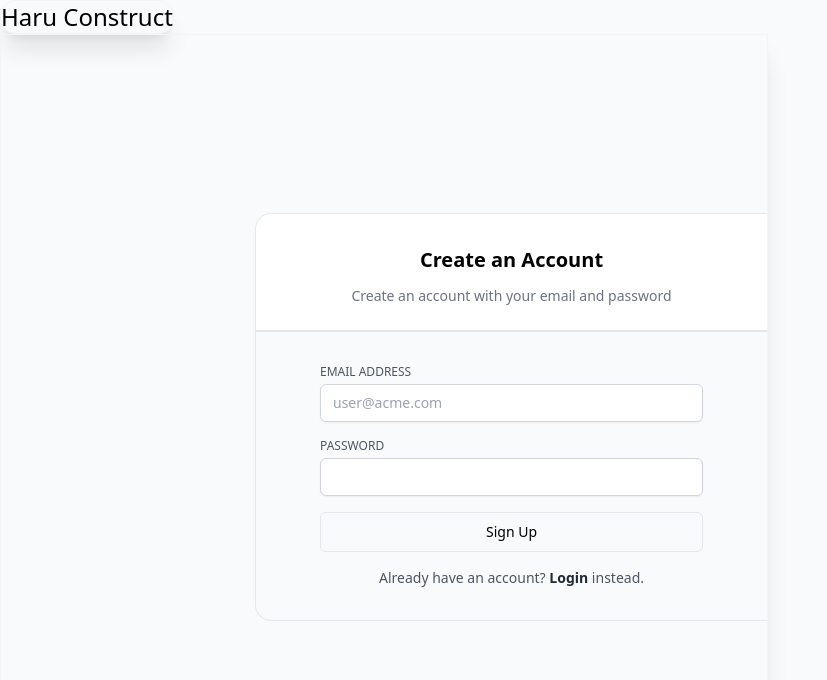
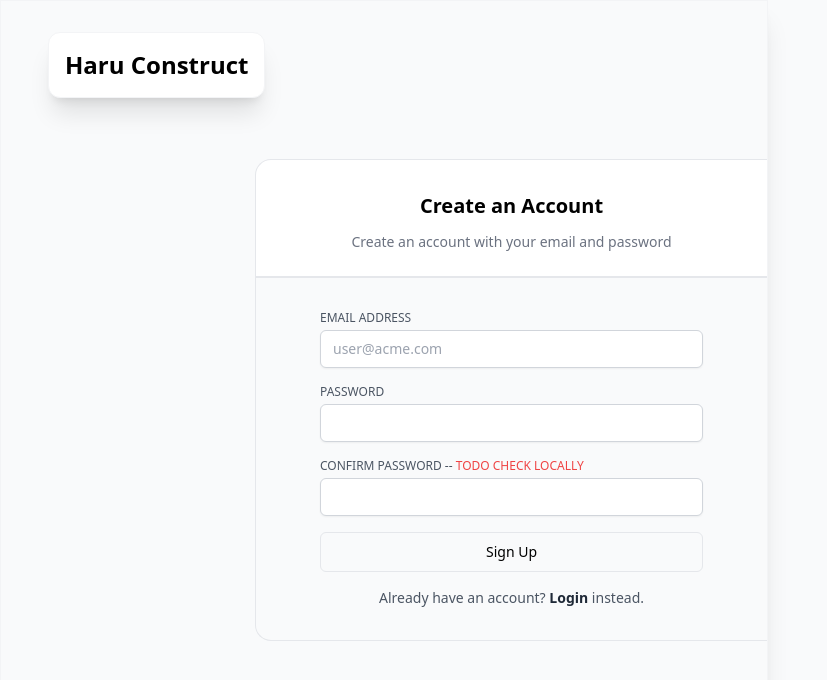
Before and after one commit to patrickchin/haru2-vercel, a Next.js app: page /register in a window 1280 px wide. Shown: the top 680 px of the page, without its empty margins (0-827 px from the left). Built offline with nearby package versions, Linux system fonts and the light colour scheme.

Commit message:
add confirm password input in signup

```diff
--- a/app/auth.config.ts
+++ b/app/auth.config.ts
@@ -14,13 +14,22 @@ export const authConfig = {
       let isOnDashboard = nextUrl.pathname.startsWith('/protected');
 
       if (isOnDashboard) {
-        if (isLoggedIn) return true;
-        return false; // Redirect unauthenticated users to login page
-      } else if (isLoggedIn) {
+         if (isLoggedIn)
+          return true;
+        else
+          return false;
+      }
+
+      if (isLoggedIn)
         return Response.redirect(new URL('/protected', nextUrl));
-      }
 
       return true;
     },
+
+    async redirect({ url, baseUrl }) {
+      // TODO how to specify callbackUrl in signOut function?
+      return baseUrl;
+    },
+
   },
 } satisfies NextAuthConfig;
--- a/app/components/header.jsx
+++ b/app/components/header.tsx
@@ -3,9 +3,9 @@ import Link from 'next/link';
 export default function Header() {
   return (
       <Link href="/">
-        <header className='absolute left-8 top-4 p-4 m-4 bg-gray-100 text-2xl font-bold rounded-2xl border border-gray-100 shadow-xl'>
+        <header className='absolute left-8 top-4 p-4 m-4 bg-white text-2xl font-bold rounded-xl border border-gray-100 shadow-xl'>
             Haru Construct
         </header>
-      </Link>
+       </Link>
   );
 }
--- a/app/submit-button.tsx
+++ b/app/components/submit-button.tsx
@@ -2,7 +2,7 @@
 
 import { useFormStatus } from 'react-dom';
 
-export function SubmitButton({ children }: { children: React.ReactNode }) {
+export function SubmitButton({ children, enabled }: { children: React.ReactNode; enabled?: boolean }) {
   const { pending } = useFormStatus();
 
   return (
--- a/app/form.tsx
+++ b/app/form.tsx
@@ -1,10 +1,12 @@
 export function Form({
   action,
   children,
+  confirmPassword,
   extraStyle,
 }: {
   action: any;
   children: React.ReactNode;
+  confirmPassword?: boolean;
   extraStyle?: string;
 }) {
   return (
@@ -44,6 +46,21 @@ export function Form({
           className="mt-1 block w-full appearance-none rounded-md border border-gray-300 px-3 py-2 placeholder-gray-400 shadow-sm focus:border-black focus:outline-none focus:ring-black text-sm"
         />
       </div>
+      {confirmPassword && (<div>
+        <label
+          htmlFor="confirm password"
+          className="block text-xs text-gray-600 uppercase"
+        >
+          Confirm Password -- <span className="text-red-500">TODO check locally</span>
+        </label>
+        <input
+          id="confirm-password"
+          name="confirm-password"
+          type="password"
+          required
+          className="mt-1 block w-full appearance-none rounded-md border border-gray-300 px-3 py-2 placeholder-gray-400 shadow-sm focus:border-black focus:outline-none focus:ring-black text-sm"
+        />
+      </div>)}
       {children}
     </form>
   );
--- a/app/layout.tsx
+++ b/app/layout.tsx
@@ -2,9 +2,9 @@ import './globals.css';
 
 import { GeistSans } from 'geist/font/sans';
 
-let title = 'Next.js + Postgres Auth Starter';
+let title = 'Haru Construct';
 let description =
-  'This is a Next.js starter kit that uses NextAuth.js for simple email + password login and a Postgres database to persist the data.';
+  'Plan and organise and your construction projects';
 
 export const metadata = {
   title,
@@ -14,7 +14,7 @@ export const metadata = {
     title,
     description,
   },
-  metadataBase: new URL('https://nextjs-postgres-auth.vercel.app'),
+  metadataBase: new URL('https://haru2-kappa.vercel.app'),
 };
 
 export default function RootLayout({
--- a/app/login/page.tsx
+++ b/app/login/page.tsx
@@ -1,8 +1,8 @@
 import Link from 'next/link';
 import { Form } from 'app/form';
 import { signIn } from 'app/auth';
-import { SubmitButton } from 'app/submit-button';
-import Header from '@/app/components/header';
+import { SubmitButton } from 'app/components/submit-button';
+import Header from 'app/components/header';
 
 export default function Login() {
   return (
--- a/app/protected/page.tsx
+++ b/app/protected/page.tsx
@@ -4,8 +4,8 @@ export default async function ProtectedPage() {
   let session = await auth();
 
   return (
-    <div className="flex h-screen bg-black">
-      <div className="w-screen h-screen flex flex-col space-y-5 justify-center items-center text-white">
+    <div className="flex h-screen bg-gray-50">
+      <div className="w-screen h-screen flex flex-col space-y-5 justify-center items-center">
         You are logged in as {session?.user?.email}
         <SignOut />
       </div>
--- a/app/register/page.tsx
+++ b/app/register/page.tsx
@@ -2,14 +2,20 @@ import Link from 'next/link';
 import { Form } from 'app/form';
 import { redirect } from 'next/navigation';
 import { createUser, getUser } from 'app/db';
-import { SubmitButton } from 'app/submit-button';
-import Header from '../components/header';
+import { SubmitButton } from 'app/components/submit-button';
+import Header from 'app/components/header';
 
 export default function Login() {
   async function register(formData: FormData) {
     'use server';
     let email = formData.get('email') as string;
     let password = formData.get('password') as string;
+    let confirmPassword = formData.get('confirm-password') as string;
+
+    // TODO do this locally??
+    if (confirmPassword !== password)
+      return 'Passwords do not match';
+
     let user = await getUser(email);
 
     if (user.length > 0) {
@@ -32,7 +38,7 @@ export default function Login() {
               Create an account with your email and password
             </p>
           </div>
-          <Form action={register} extraStyle="border border-r-0 border-gray-200 rounded-bl-2xl">
+          <Form action={register} confirmPassword={true} extraStyle="border border-r-0 border-gray-200 rounded-bl-2xl">
             <SubmitButton>Sign Up</SubmitButton>
             <p className="text-center text-sm text-gray-600">
               {'Already have an account? '}
```
